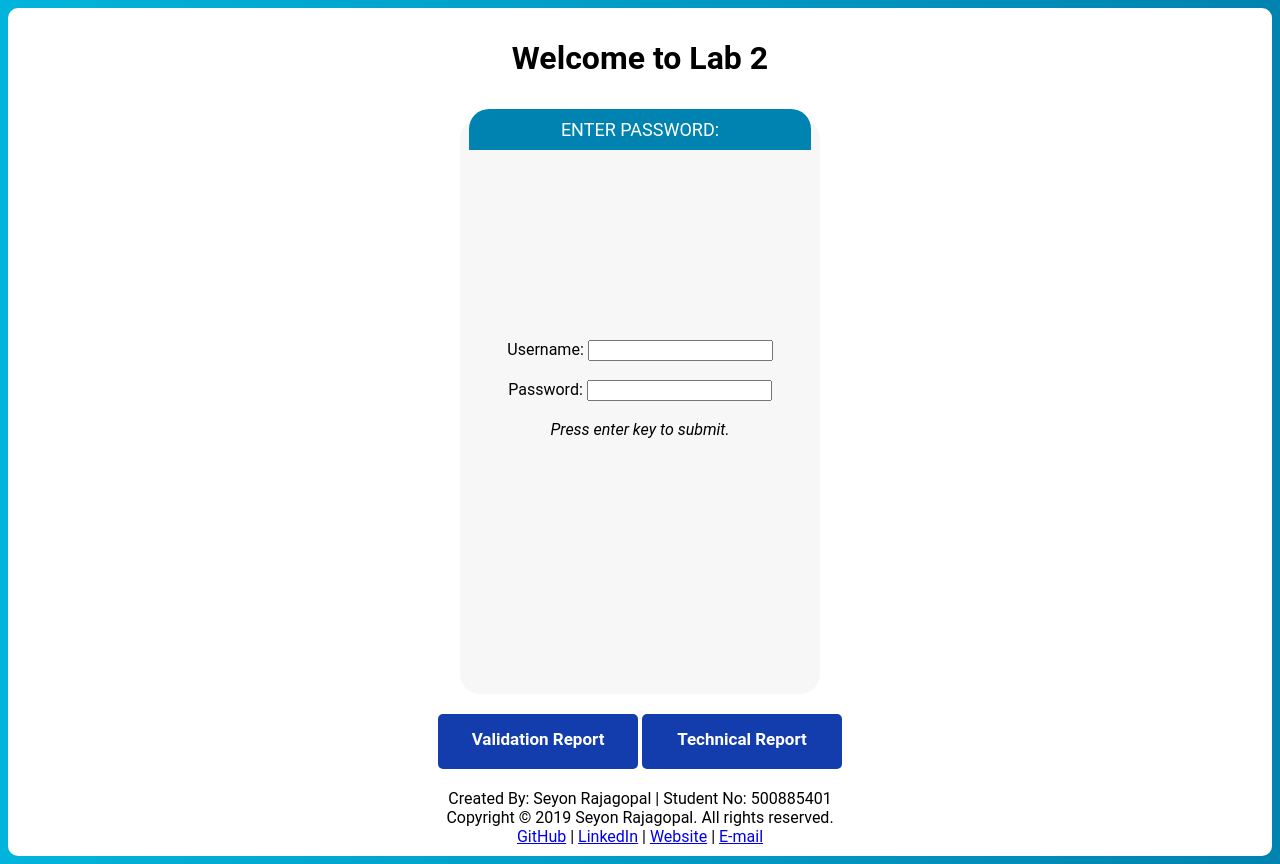
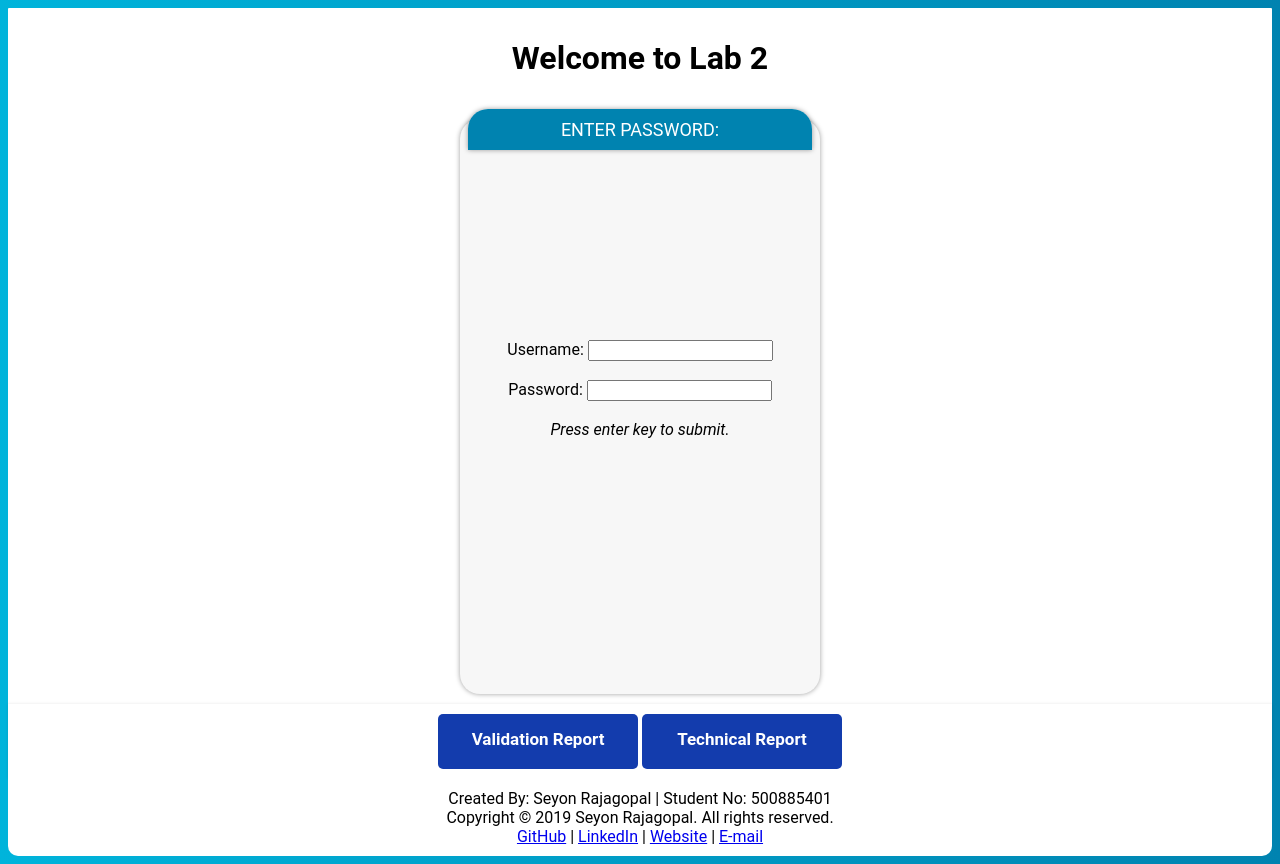
Before and after one commit to seyon123/CPS-530-Labs, a plain HTML site: page lab2/lab2.html in a window 1280 px wide. Drawn offline with Linux system fonts and the light colour scheme.

Commit message:
minor changes

```diff
--- a/lab2/css/style.css
+++ b/lab2/css/style.css
@@ -48,6 +48,7 @@ code {
 
 #buttons {
     background: white;
+    box-shadow: 0 0 3px rgba(0, 0, 0, 0.1);
 }
 
 #buttons a:link, #buttons a:visited {
@@ -73,6 +74,7 @@ code {
 #buttons a:active {
     position: relative;
     top: 1px;
+
 }
 
 #login{
@@ -81,16 +83,18 @@ code {
     margin: auto;
     background: #f7f7f7;
     border-radius: 20px;
-    text-align: center
+    text-align: center;
+    box-shadow: 0px 0px 5px rgba(0, 0, 0, 0.384);
 }
 
 #login .login-title{
     background: #0083B0;
     color: white;
-    padding: 10px 92px;
+    padding: 10px 92.5px;
     text-transform: uppercase;
     font-size: 18px;
     border-radius: 20px 20px 0px 0px;
+    box-shadow: 0px 0px 5px rgba(0, 0, 0, 0.384);
 }
 
 #login .prompt {
@@ -100,7 +104,7 @@ code {
 header {
     background: white;
     padding: 10px;
-    border-radius: 10px 10px 0px 0px;
+    border-radius: 1px 1px 0px 0px;
     text-align: center;
 }
 
```
Also changed, not shown: lab2/lab2_Report.html (+4 -1 lines).
